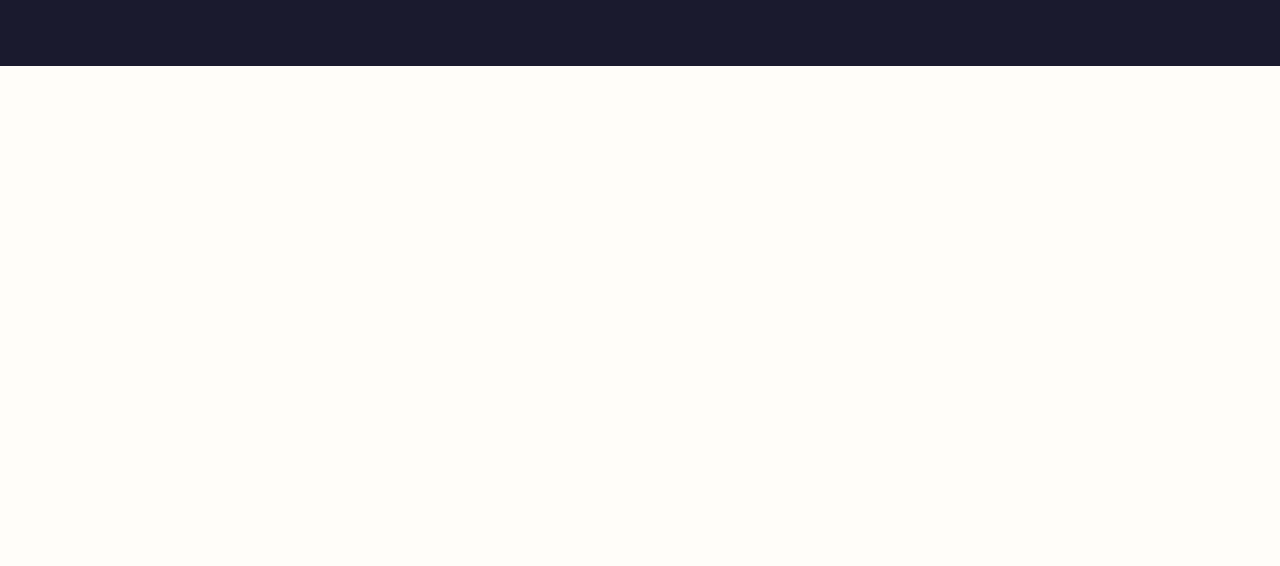
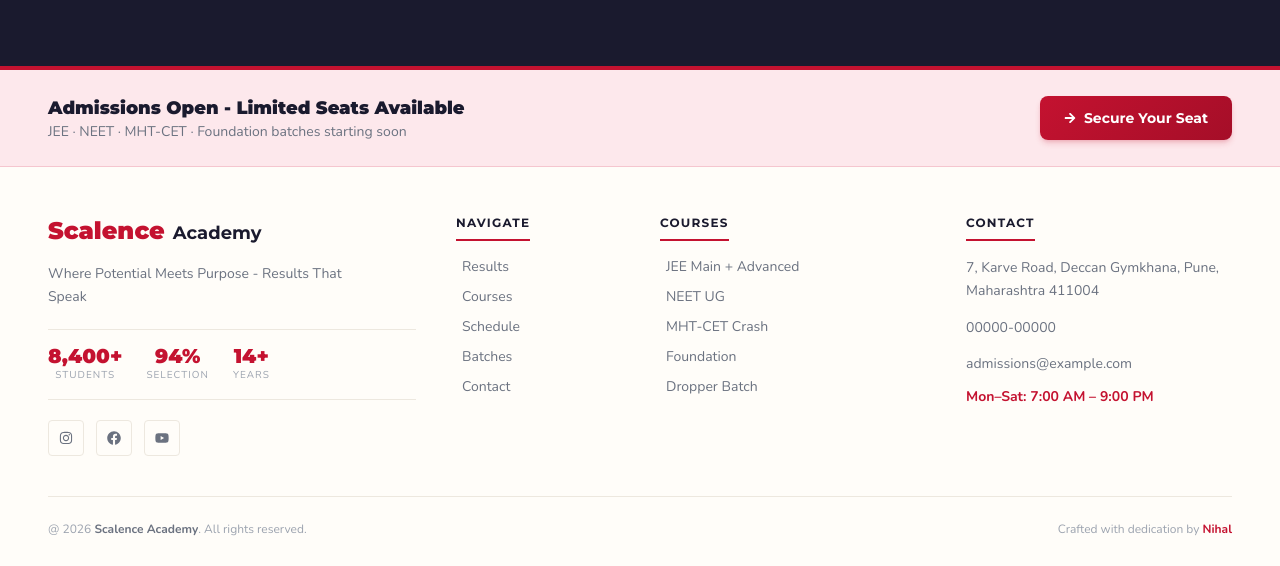
Before and after one commit to NIHHHHHHHHHHH/scalence-academy, a Next.js app: page / in a window 1280 px wide. Shown: the part 8824-9390 px from the top of the page. Before the commit the page ends 8890 px from the top, so only its background shows below. Built offline with nearby package versions, Linux system fonts and the light colour scheme.

Commit message:
feat: add footer section with data

```diff
--- a/src/app/page.js
+++ b/src/app/page.js
@@ -8,6 +8,7 @@ import AudienceToggle from "@/components/interactive/AudienceToggle";
 import SeatGrid from "@/components/interactive/SeatGrid";
 import Enrollment from "@/components/Enrollment";
 import Contact from "@/components/Contact";
+import Footer from "@/components/Footer"
 
 export default function Home() {
   return (
@@ -22,6 +23,7 @@ export default function Home() {
       <SeatGrid />
       <Enrollment />
       <Contact />
+      <Footer />
     </>
   );
 }
--- /dev/null
+++ b/src/components/Footer.jsx
@@ -0,0 +1,121 @@
+"use client";
+import { motion } from "framer-motion";
+import { FaInstagram, FaFacebook, FaYoutube, FaArrowRight } from "react-icons/fa";
+import { instituteInfo, navLinks, courses } from "@/data/coachingData";
+import { Button } from "@/components/ui";
+
+export default function Footer() {
+  const year = new Date().getFullYear();
+
+  return (
+    <footer className="bg-bg border-t-4 border-primary">
+
+      <div className="bg-primary-light border-b border-border-red">
+        <div className="container-xl py-6 flex flex-col sm:flex-row items-center justify-between gap-4">
+          <div>
+            <p className="font-display font-black text-secondary text-lg">Admissions Open - Limited Seats Available</p>
+            <p className="text-text-muted font-body text-sm">JEE · NEET · MHT-CET · Foundation batches starting soon</p>
+          </div>
+          <Button href="#enrollment" variant="primary" icon={<FaArrowRight size={12} />} className="shrink-0"> Secure Your Seat</Button>
+        </div>
+      </div>
+
+      <div className="container-xl pt-12 pb-8">
+        <div className="grid grid-cols-1 md:grid-cols-12 gap-10 mb-10">
+
+          <div className="md:col-span-4">
+            <a href="#" className="flex items-baseline gap-1 mb-4">
+              <span className="font-display font-black text-2xl text-primary">Scalence</span>
+              <span className="font-display font-bold text-lg text-secondary ml-1">Academy</span>
+            </a>
+            <p className="text-text-muted font-body text-sm leading-relaxed mb-5 max-w-xs">{instituteInfo.tagline}</p>
+            <div className="flex gap-6 py-4 border-t border-b border-border">
+              {[
+                { val: instituteInfo.totalStudents, lab: "Students" },
+                { val: instituteInfo.selectionRate, lab: "Selection" },
+                { val: instituteInfo.yearsActive, lab: "Years" },
+              ].map(({ val, lab }) => (
+                <div key={lab} className="text-center">
+                  <p className="font-display font-black text-xl text-primary leading-none">{val}</p>
+                  <p className="text-text-faint text-[10px] font-body uppercase tracking-widest mt-0.5">{lab}</p>
+                </div>
+              ))}
+            </div>
+
+            <div className="flex gap-3 mt-5">
+              {[
+                { icon: FaInstagram, href: instituteInfo.social.instagram, label: "Instagram" },
+                { icon: FaFacebook, href: instituteInfo.social.facebook, label: "Facebook"  },
+                { icon: FaYoutube, href: instituteInfo.social.youtube, label: "YouTube"   },
+              ].map(({ icon: Icon, href, label }) => (
+                <motion.a key={label} href={href} aria-label={label}
+                  whileHover={{ scale: 1.1 }}
+                  className="w-9 h-9 rounded border border-border flex items-center justify-center text-text-muted hover:text-primary hover:border-primary transition-all">
+                  <Icon size={14} />
+                </motion.a>
+              ))}
+            </div>
+          </div>
+
+          <div className="md:col-span-2">
+            <h4 className="font-display font-bold text-secondary text-xs uppercase tracking-widest mb-4 pb-2 border-b-2 border-primary w-fit">Navigate</h4>
+            <ul className="space-y-2.5">
+              {navLinks.map(l => (
+                <li key={l.href}>
+                  <a href={l.href}
+                    className="text-sm font-body text-text-muted hover:text-primary transition-colors flex items-center gap-1.5 group">
+                    <span className="w-0 h-px bg-primary group-hover:w-3 transition-all duration-200" />
+                    {l.label}
+                  </a>
+                </li>
+              ))}
+            </ul>
+          </div>
+
+          <div className="md:col-span-3">
+            <h4 className="font-display font-bold text-secondary text-xs uppercase tracking-widest mb-4 pb-2 border-b-2 border-primary w-fit">Courses </h4>
+            <ul className="space-y-2.5">
+              {courses.map(c => (
+                <li key={c.id}>
+                  <a href="#courses"
+                    className="text-sm font-body text-text-muted hover:text-primary transition-colors flex items-center gap-1.5 group">
+                    <span className="w-0 h-px bg-primary group-hover:w-3 transition-all duration-200" />
+                    {c.name}
+                  </a>
+                </li>
+              ))}
+            </ul>
+          </div>
+
+          <div className="md:col-span-3">
+            <h4 className="font-display font-bold text-secondary text-xs uppercase tracking-widest mb-4 pb-2 border-b-2 border-primary w-fit">Contact</h4>
+            <ul className="space-y-3">
+              <li className="text-sm font-body text-text-muted leading-relaxed">{instituteInfo.address}</li>
+              <li>
+                <a href={instituteInfo.phoneHref}
+                  className="text-sm font-body text-text-muted hover:text-primary transition-colors">
+                  {instituteInfo.phone}
+                </a>
+              </li>
+              <li>
+                <a href={`mailto:${instituteInfo.email}`}
+                  className="text-sm font-body text-text-muted hover:text-primary transition-colors">
+                  {instituteInfo.email}
+                </a>
+              </li>
+              <li className="text-sm font-body font-bold text-primary">{instituteInfo.timings}</li>
+            </ul>
+          </div>
+        </div>
+
+        <div className="border-t border-border pt-6 flex flex-col sm:flex-row justify-between gap-3 text-xs font-body text-text-faint">
+          <p>@ {year} <span className="text-text-muted font-bold">Scalence Academy</span>. All rights reserved.</p>
+          <p>
+            Crafted with dedication by{" "}
+            <span className="text-primary font-bold">Nihal</span>
+          </p>
+        </div>
+      </div>
+    </footer>
+  );
+}
--- a/src/data/coachingData.js
+++ b/src/data/coachingData.js
@@ -23,6 +23,8 @@ export const instituteInfo = {
   email: "admissions@example.com",
   timings: "Mon–Sat: 7:00 AM – 9:00 PM",
   mapEmbed: "https://www.google.com/maps/embed?pb=!1m18!1m12!1m3!1d3783.2615894870836!2d73.84968!3d18.52048!2m3!1f0!2f0!3f0!3m2!1i1024!2i768!4f13.1!3m3!1m2!1s0x3bc2bf2e67461101%3A0x828d43bf9d9ee343!2sPune%2C%20Maharashtra!5e0!3m2!1sen!2sin!4v1700000000000!5m2!1sen!2sin",
+  tagline: "Where Potential Meets Purpose - Results That Speak",
+  social: { instagram: "#", facebook: "#", youtube: "#", twitter: "#" },
 };
 
 export const toppers = [
```
